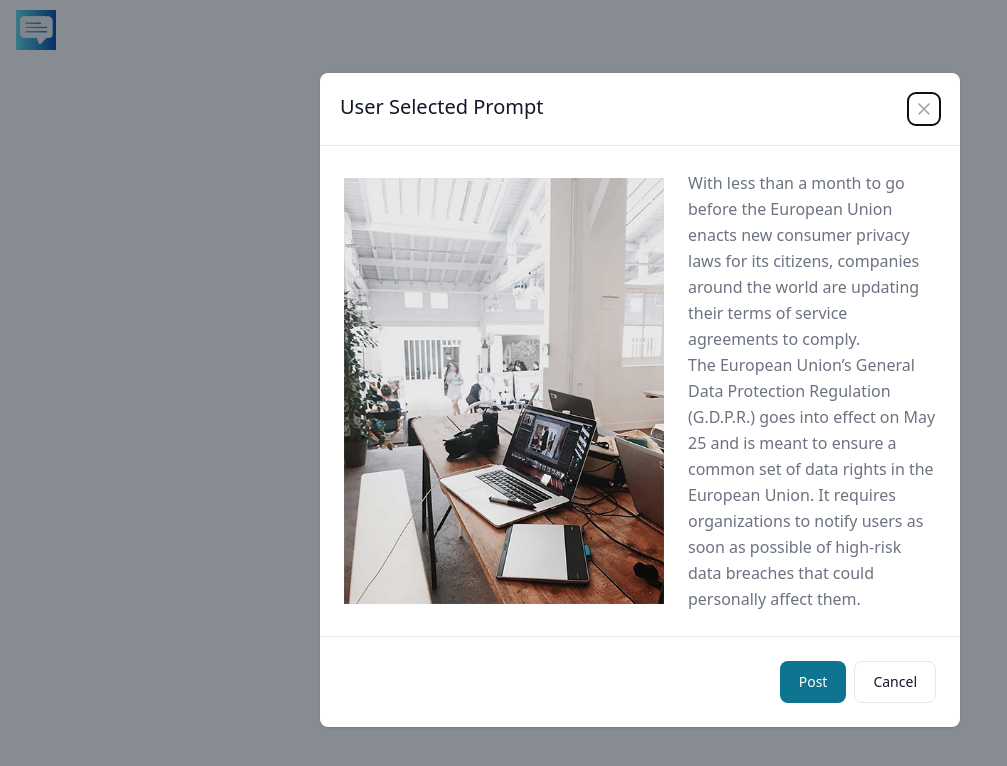
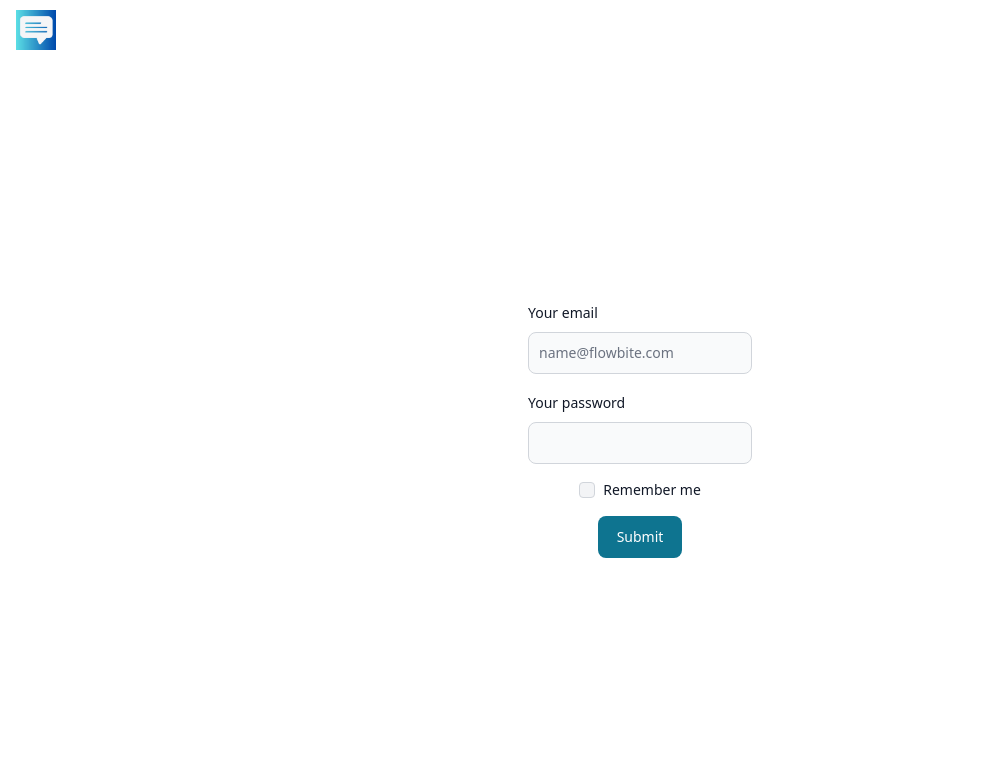
Before and after one commit to social-spark/Social-Spark, a Next.js app in the folder frontend/: page /login in a window 1280 px wide. Shown: the top 766 px of the page, without its empty margins (0-1007 px from the left). Built offline with nearby package versions, Linux system fonts and the light colour scheme.

Commit message:
removed createpost component from login page

```diff
--- a/frontend/src/app/login/page.tsx
+++ b/frontend/src/app/login/page.tsx
@@ -5,7 +5,7 @@ import { Button, Checkbox, Label, TextInput } from "flowbite-react";
 import {main} from "@popperjs/core";
 import {Nav} from "@/app/components/Nav";
 import React from "react";
-import {CreatePost} from "@/app/components/CreatePost";
+
 
 
 
@@ -14,7 +14,6 @@ export default function Login() {
         <main>
             {/*<Navigation/>*/}
             <Nav/>
-            <CreatePost/>
 
     <form className="flex-col gap-4 flex py-60 items-center">
         <div>
```
